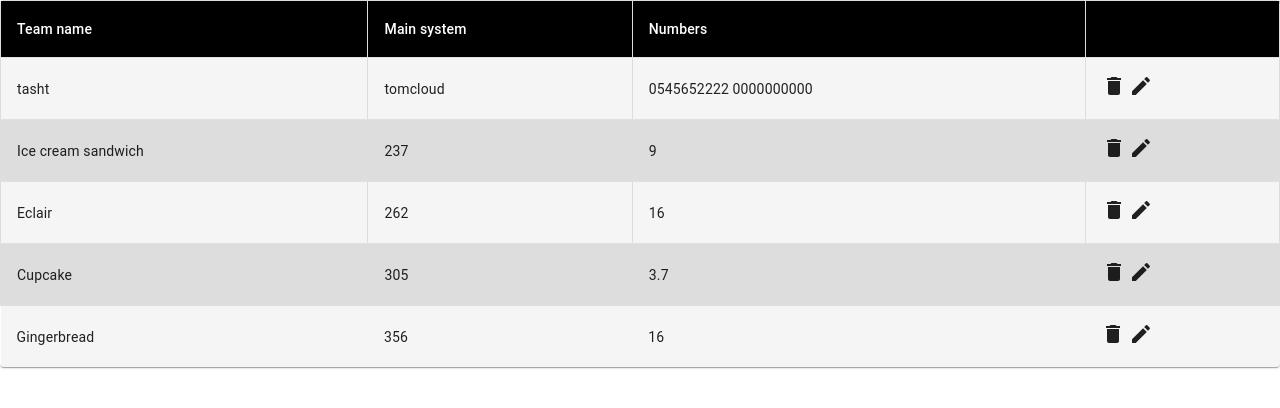
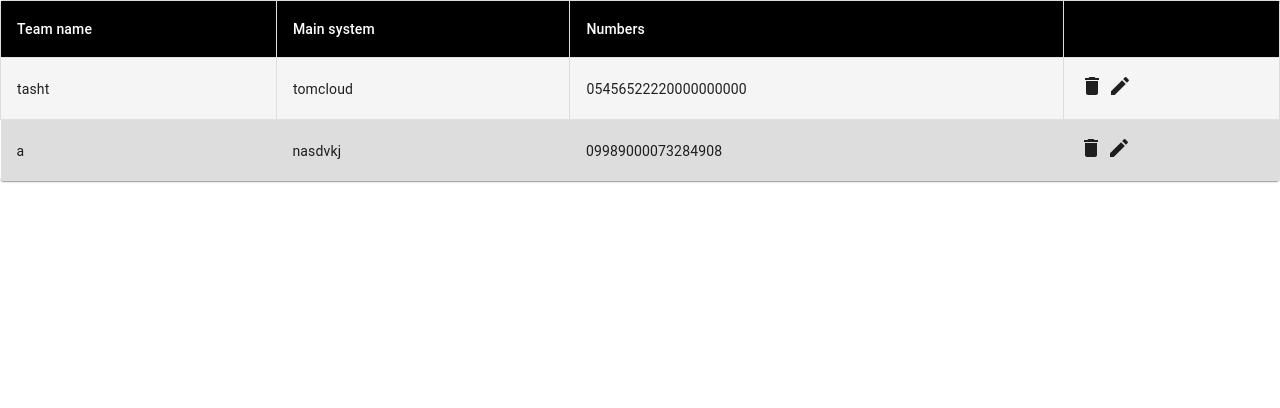
Before and after one commit to UrielA01/Alphone, a React (Create React App) app in the folder Alphone-Front/: page / in a window 1280 px wide. Shown: the top 408 px of the page. Built offline with nearby package versions, Linux system fonts and the light colour scheme.

Commit message:
insert contacts data to the table

```diff
--- a/Alphone-Front/src/App.js
+++ b/Alphone-Front/src/App.js
@@ -2,11 +2,11 @@ import './App.css';
 import Contact from './components/Contact';
 import TeamsTable from './components/TeamsTable';
 
+const CONTACTS = [
+  { id: 1, teamName: "tasht", system: "tomcloud", numbers: ["0545652222", "0000000000"] },
+  { id: 2, teamName: "a", system: "nasdvkj", numbers: ["099890000", "73284908"] }
+];
 function getContacts(){
-  const CONTACTS = [
-    { id: 1, teamName: "tasht", system: "tomcloud", numbers: ["0545652222", "0000000000"] },
-    { id: 2, teamName: "a", system: "nasdvkj", numbers: ["099890000", "73284908"] }
-  ];
   return CONTACTS.map((contact) => (
     <Contact
       key={contact.id}
@@ -20,7 +20,7 @@ function getContacts(){
 function App() {
   return (
     <div className="App">
-      <TeamsTable />
+      <TeamsTable contacts={CONTACTS} />
     </div>
   );
 }
--- a/Alphone-Front/src/components/Contact.js
+++ b/Alphone-Front/src/components/Contact.js
@@ -13,7 +13,7 @@ function Contact({teamName, system, numbers}) {
           <td>{teamName}</td>
           <td>{system}</td>
             <td>{parsePhoneList(numbers)}</td>
-            <td><EditWindow /></td>
+            <td></td>
         </tr>
     );
 }
--- a/Alphone-Front/src/components/TeamsTable.js
+++ b/Alphone-Front/src/components/TeamsTable.js
@@ -30,19 +30,7 @@ const StyledTableRow = styled(TableRow)(({ theme }) => ({
     },
 }));
 
-function createData(name, calories, fat, carbs, protein) {
-    return { name, calories, fat, carbs, protein };
-}
-
-const rows = [
-    createData('tasht', "tomcloud", "0545652222 0000000000", 24, 4.0),
-    createData('Ice cream sandwich', 237, 9.0, 37, 4.3),
-    createData('Eclair', 262, 16.0, 24, 6.0),
-    createData('Cupcake', 305, 3.7, 67, 4.3),
-    createData('Gingerbread', 356, 16.0, 49, 3.9),
-];
-
-export default function TeamsTable() {
+export default function TeamsTable({contacts}) {
     return (
         <TableContainer component={Paper}>
             <Table sx={{ minWidth: 700 }} aria-label="customized table">
@@ -55,13 +43,13 @@ export default function TeamsTable() {
                     </TableRow>
                 </TableHead>
                 <TableBody>
-                    {rows.map((row) => (
-                        <StyledTableRow key={row.name}>
+                    {contacts.map((contact) => (
+                        <StyledTableRow key={contact.teamName}>
                             <StyledTableCell component="th" scope="row">
-                                {row.name}
+                                {contact.teamName}
                             </StyledTableCell>
-                            <StyledTableCell>{row.calories}</StyledTableCell>
-                            <StyledTableCell>{row.fat}</StyledTableCell>
+                            <StyledTableCell>{contact.system}</StyledTableCell>
+                            <StyledTableCell>{contact.numbers}</StyledTableCell>
                             <StyledTableCell><DeleteIcon /> <EditIcon /></StyledTableCell>
                         </StyledTableRow>
                     ))}
```
